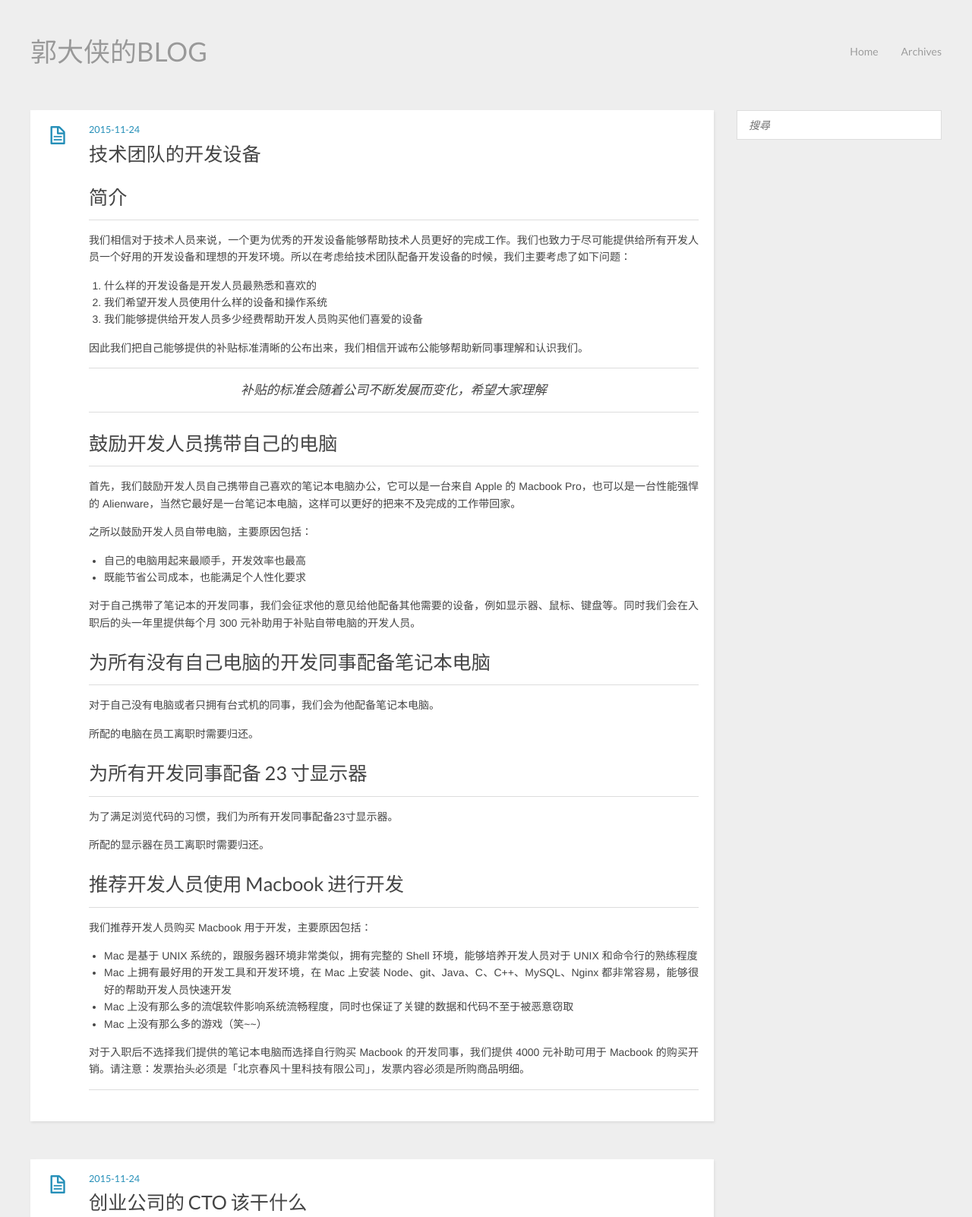
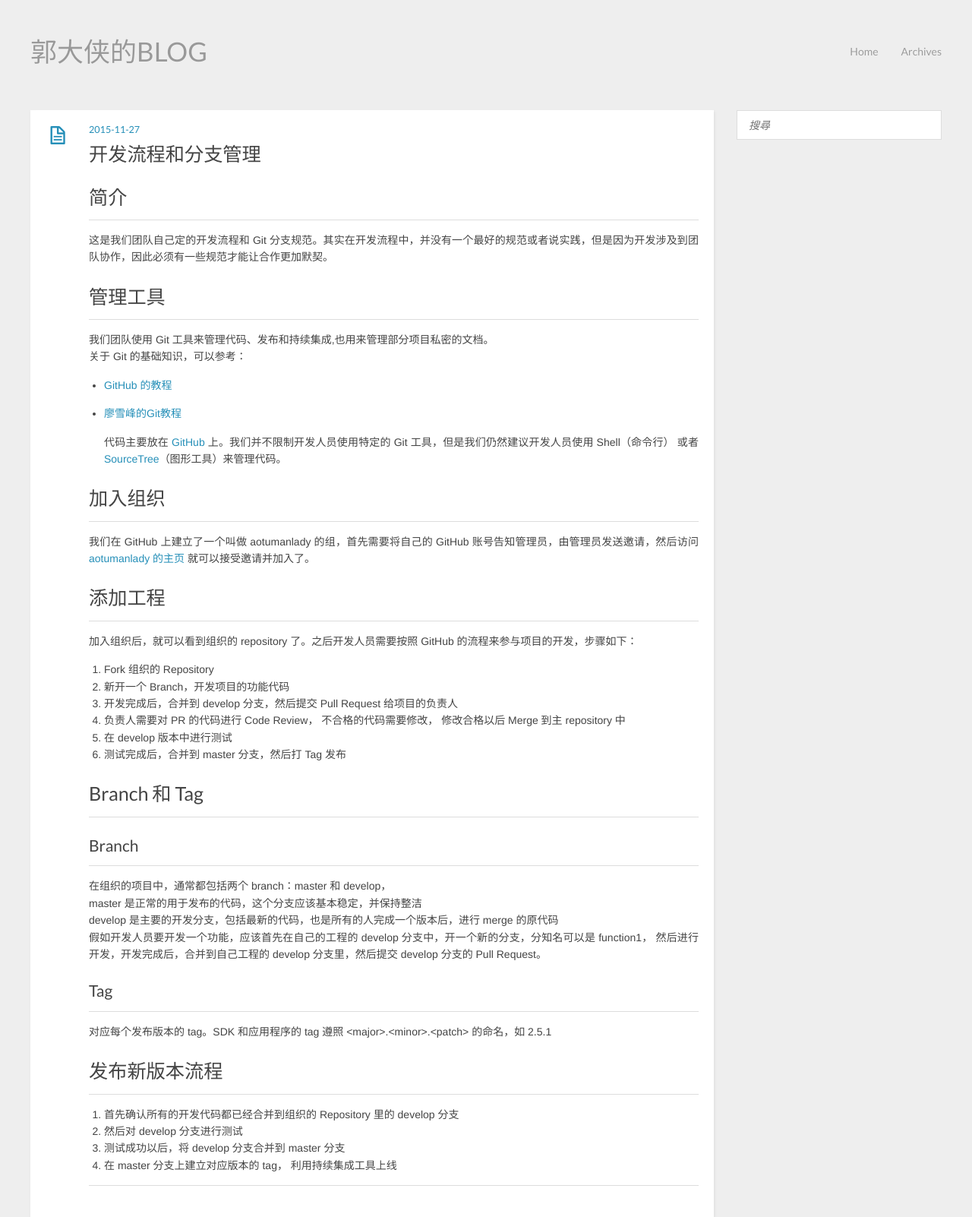
Before and after one commit to guolingyu/guolingyu.github.io, a plain HTML site: page index.html in a window 1280 px wide. Shown: the top 1602 px of the page at 76% size. Drawn offline with nearby package versions, Linux system fonts and the light colour scheme.

Commit message:
add post

```diff
--- a/index.html
+++ b/index.html
@@ -43,6 +43,64 @@
 <div class="clearfix"></div></header>
   <div id="content" class="inner">
     <div id="main-col" class="alignleft"><div id="wrapper">
+  <article class="post">
+
+  <div class="post-content">
+    <header>
+
+        <div class="icon"></div>
+        <time datetime="2015-11-27T08:04:44.000Z"><a href="/2015/11/27/git-branch-management/">2015-11-27</a></time>
+
+
+
+    <h1 class="title"><a href="/2015/11/27/git-branch-management/">开发流程和分支管理</a></h1>
+
+
+    </header>
+    <div class="entry">
+
+        <h1 id="简介">简介</h1><p>  这是我们团队自己定的开发流程和 Git 分支规范。其实在开发流程中，并没有一个最好的规范或者说实践，但是因为开发涉及到团队协作，因此必须有一些规范才能让合作更加默契。</p>
+<h1 id="管理工具">管理工具</h1><p>  我们团队使用 Git 工具来管理代码、发布和持续集成,也用来管理部分项目私密的文档。<br>  关于 Git 的基础知识，可以参考：</p>
+<ul>
+<li><a href="https://guides.github.com/" target="_blank" rel="external">GitHub 的教程</a></li>
+<li><p><a href="http://www.liaoxuefeng.com/wiki/0013739516305929606dd18361248578c67b8067c8c017b000" target="_blank" rel="external">廖雪峰的Git教程</a></p>
+<p>代码主要放在 <a href="https://github.com/aotumanlady" target="_blank" rel="external">GitHub</a> 上。我们并不限制开发人员使用特定的 Git 工具，但是我们仍然建议开发人员使用 Shell（命令行） 或者 <a href="https://www.sourcetreeapp.com/" target="_blank" rel="external">SourceTree</a>（图形工具）来管理代码。  </p>
+</li>
+</ul>
+<h1 id="加入组织">加入组织</h1><p>  我们在 GitHub 上建立了一个叫做 aotumanlady 的组，首先需要将自己的 GitHub 账号告知管理员，由管理员发送邀请，然后访问 <a href="https://github.com/aotumanlady" target="_blank" rel="external">aotumanlady 的主页</a> 就可以接受邀请并加入了。</p>
+<h1 id="添加工程">添加工程</h1><p>  加入组织后，就可以看到组织的 repository 了。之后开发人员需要按照 GitHub 的流程来参与项目的开发，步骤如下：</p>
+<ol>
+<li>Fork 组织的 Repository</li>
+<li>新开一个 Branch，开发项目的功能代码</li>
+<li>开发完成后，合并到 develop 分支，然后提交 Pull Request 给项目的负责人</li>
+<li>负责人需要对 PR 的代码进行 Code Review， 不合格的代码需要修改， 修改合格以后 Merge 到主 repository 中</li>
+<li>在 develop 版本中进行测试</li>
+<li>测试完成后，合并到 master 分支，然后打 Tag 发布</li>
+</ol>
+<h1 id="Branch_和_Tag">Branch 和 Tag</h1><h2 id="Branch">Branch</h2><p>  在组织的项目中，通常都包括两个 branch：master 和 develop，<br>  master 是正常的用于发布的代码，这个分支应该基本稳定，并保持整洁<br>  develop 是主要的开发分支，包括最新的代码，也是所有的人完成一个版本后，进行 merge 的原代码<br>  假如开发人员要开发一个功能，应该首先在自己的工程的 develop 分支中，开一个新的分支，分知名可以是 function1， 然后进行开发，开发完成后，合并到自己工程的 develop 分支里，然后提交 develop 分支的 Pull Request。</p>
+<h2 id="Tag">Tag</h2><p>  对应每个发布版本的 tag。SDK 和应用程序的 tag 遵照 &lt;major&gt;.&lt;minor&gt;.&lt;patch&gt; 的命名，如 2.5.1</p>
+<h1 id="发布新版本流程">发布新版本流程</h1><ol>
+<li>首先确认所有的开发代码都已经合并到组织的 Repository 里的 develop 分支</li>
+<li>然后对 develop 分支进行测试</li>
+<li>测试成功以后，将 develop 分支合并到 master 分支</li>
+<li>在 master 分支上建立对应版本的 tag， 利用持续集成工具上线</li>
+</ol>
+
+
+    </div>
+    <footer>
+
+
+
+
+      <div class="clearfix"></div>
+    </footer>
+  </div>
+</article>
+
+
+
+
   <article class="post">
 
   <div class="post-content">
```
Also changed, not shown: 2015/11/27/git-branch-management/index.html (added, +161 -0 lines), archives/2015/11/index.html (+12 -0 lines), archives/2015/index.html (+12 -0 lines), archives/index.html (+12 -0 lines).
